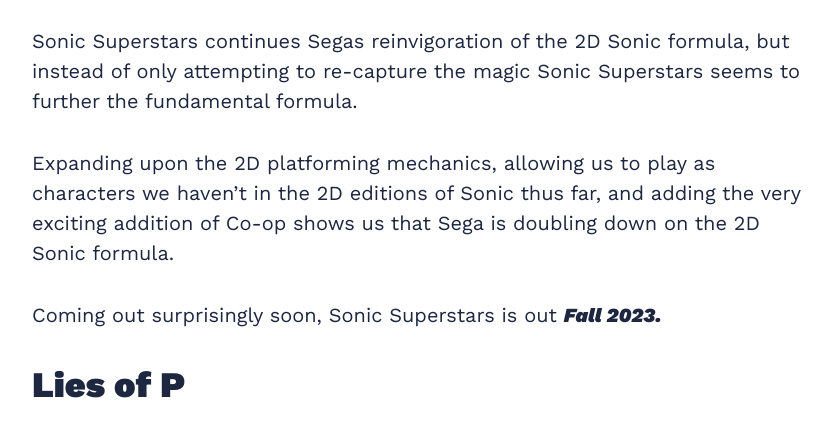
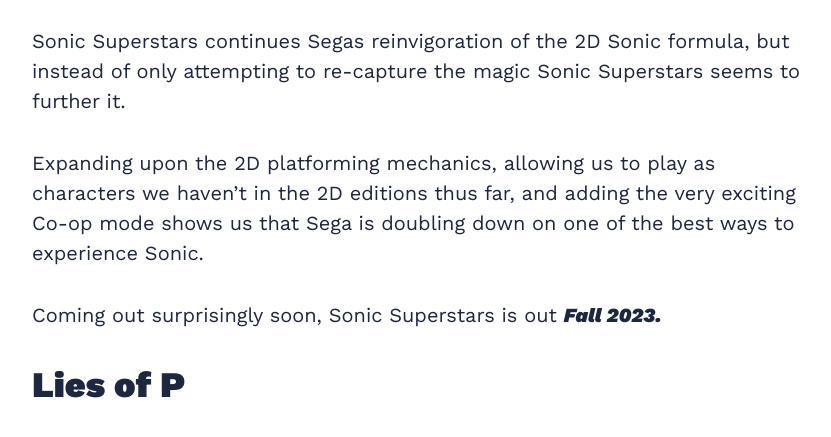
Before and after one commit to EthanPierce723/ethanpierce.github.io, a Jekyll site: the page built from _posts/2023-06-08-Summer-Games-Highlights.markdown, in a window 1280 px wide and 900 px high, scrolled down 3520 px, cut to the strip 231-668 px from the top of the window. Shown: the whole strip, without its empty margins (218-1049 px from the left). Built offline with Jekyll 4.4.1, drawn with Linux system fonts in a browser that asks for light colours; nearby versions of some CDN libraries.

Commit message:
edited for clarity

```diff
--- a/_posts/2023-06-08-Summer-Games-Highlights.markdown
+++ b/_posts/2023-06-08-Summer-Games-Highlights.markdown
@@ -38,9 +38,9 @@
 # Sonic Superstars
 <iframe width="560" height="315" src="https://www.youtube.com/embed/u4yrKBxvhxY" title="YouTube video player" frameborder="0" allow="accelerometer; autoplay; clipboard-write; encrypted-media; gyroscope; picture-in-picture; web-share" allowfullscreen></iframe>
 <br>
-Sonic Superstars continues Segas reinvigoration of the 2D Sonic formula, but instead of only attempting to re-capture the magic Sonic Superstars seems to further the fundamental formula.
+Sonic Superstars continues Segas reinvigoration of the 2D Sonic formula, but instead of only attempting to re-capture the magic Sonic Superstars seems to further it.
 
-Expanding upon the 2D platforming mechanics, allowing us to play as characters we haven't in the 2D editions of Sonic thus far, and adding the very exciting addition of Co-op shows us that Sega is doubling down on the 2D Sonic formula.
+Expanding upon the 2D platforming mechanics, allowing us to play as characters we haven't in the 2D editions thus far, and adding the very exciting Co-op mode shows us that Sega is doubling down on one of the best ways to experience Sonic.
 
 Coming out surprisingly soon, Sonic Superstars is out *Fall 2023.*
 
```
